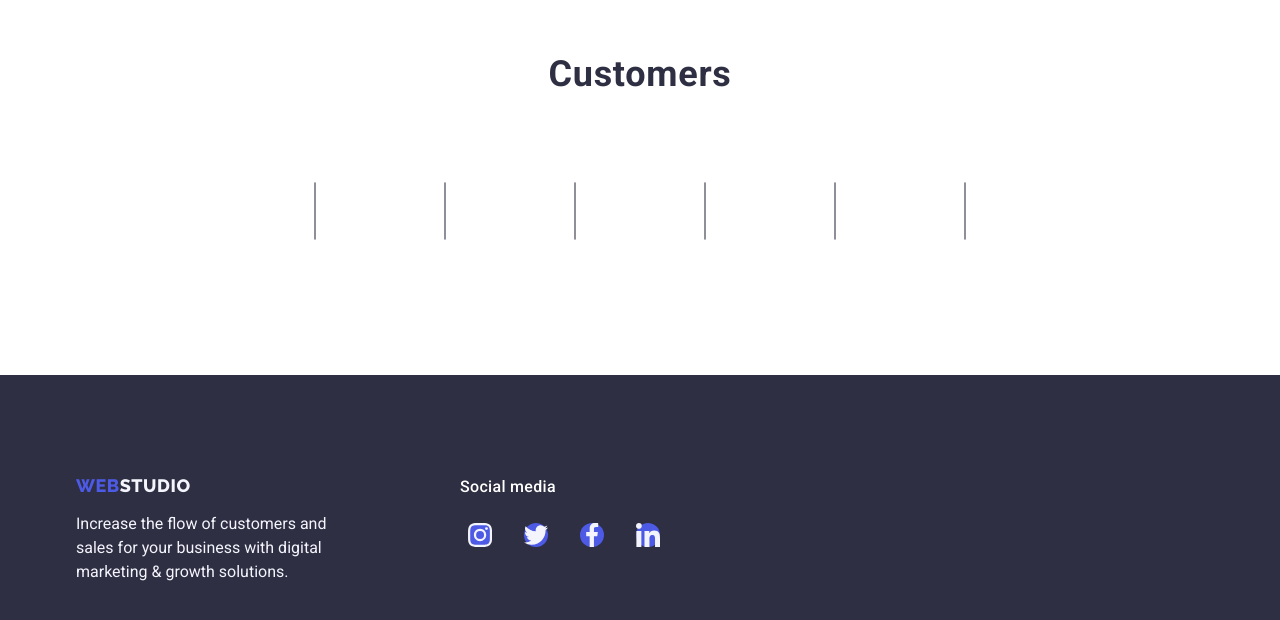
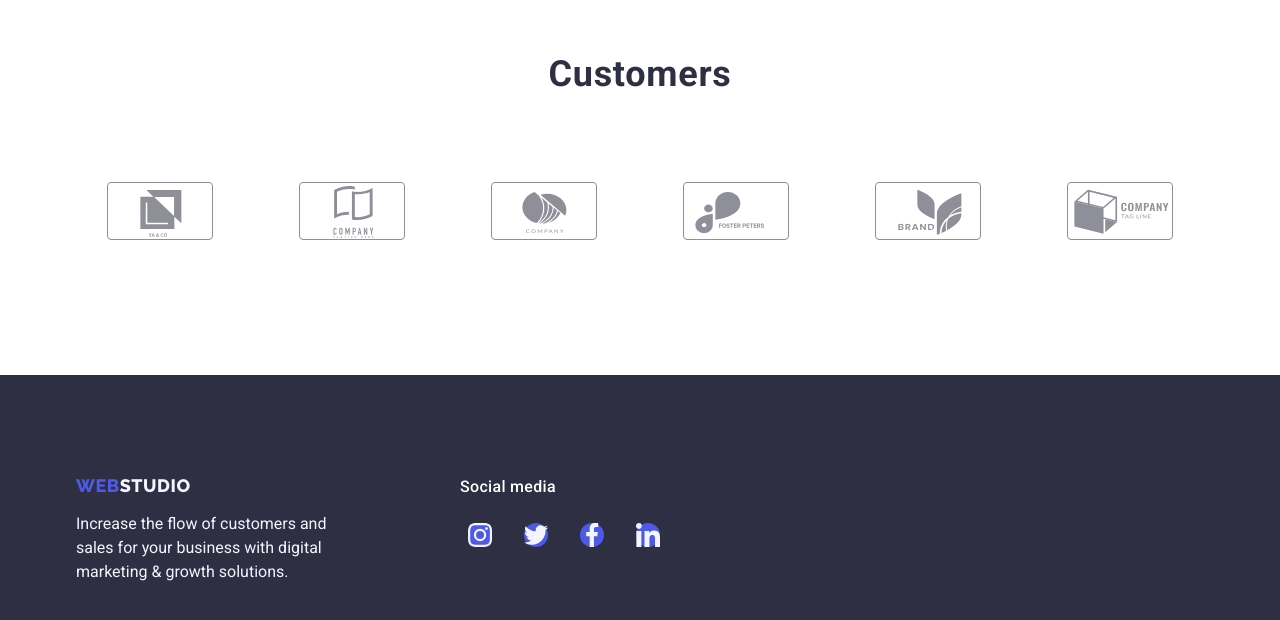
Before and after one commit to MariiaSam/goit-markup-hw-04, a plain HTML site: page index.html in a window 1280 px wide. Shown: the part 2535-3155 px from the top of the page. Drawn offline with nearby package versions, Linux system fonts and the light colour scheme.

Commit message:
correct width

```diff
--- a/css/styles.css
+++ b/css/styles.css
@@ -476,14 +476,15 @@ Customers-->*/
   justify-content: center;
   align-items: center;
   height: 88px;
+  width: calc((100% - 120px) / 6);
 }
 
 .customers-link{
   display: flex;
   align-items: center;
-  justify-items: center;
+  justify-content: center;
   color: var(--link-bgc);
-  width: calc((100% - 120px) / 6);
+
   border: 1px solid #8E8F99;
   border-radius: 4px;
 
@@ -497,7 +498,7 @@ Customers-->*/
 
 
 .icon-section-four{
-fill: #8E8F99;
+fill: currentColor;
 }
 
 .icon-section-four:hover,
```
